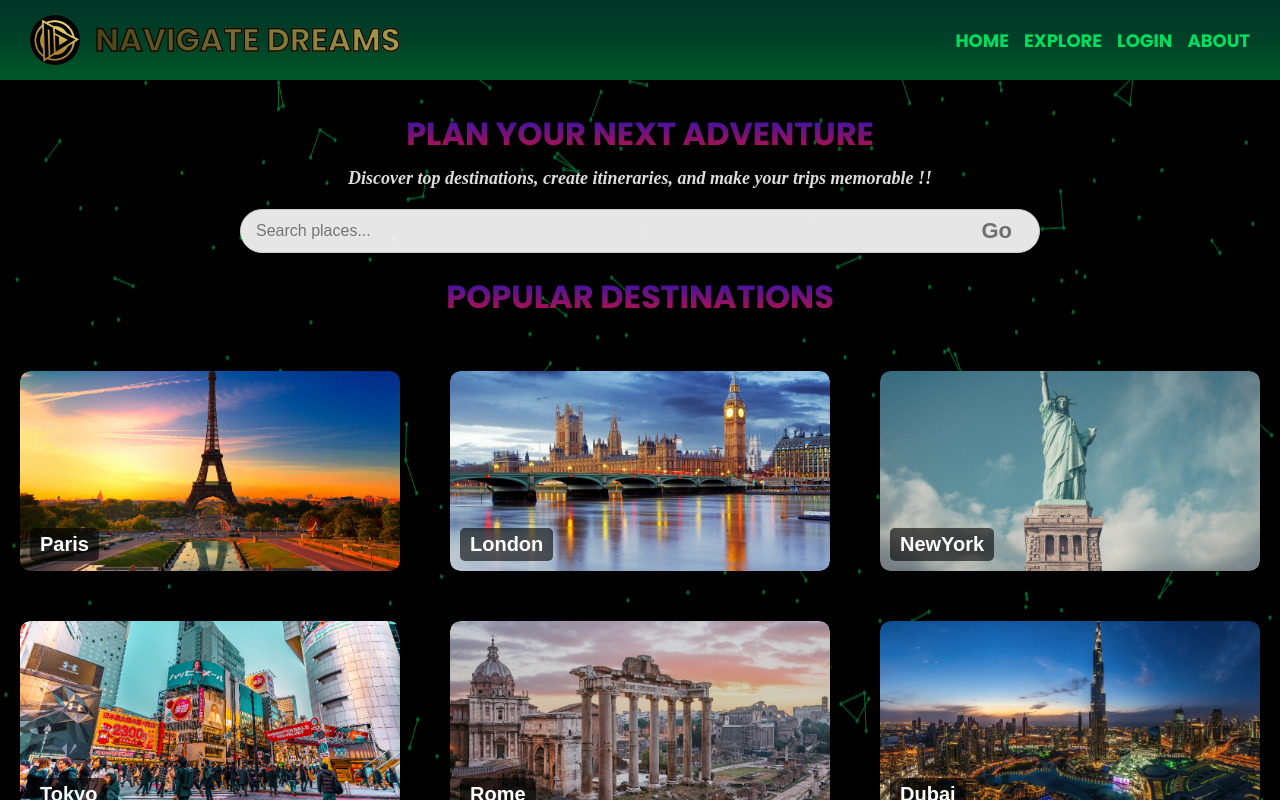
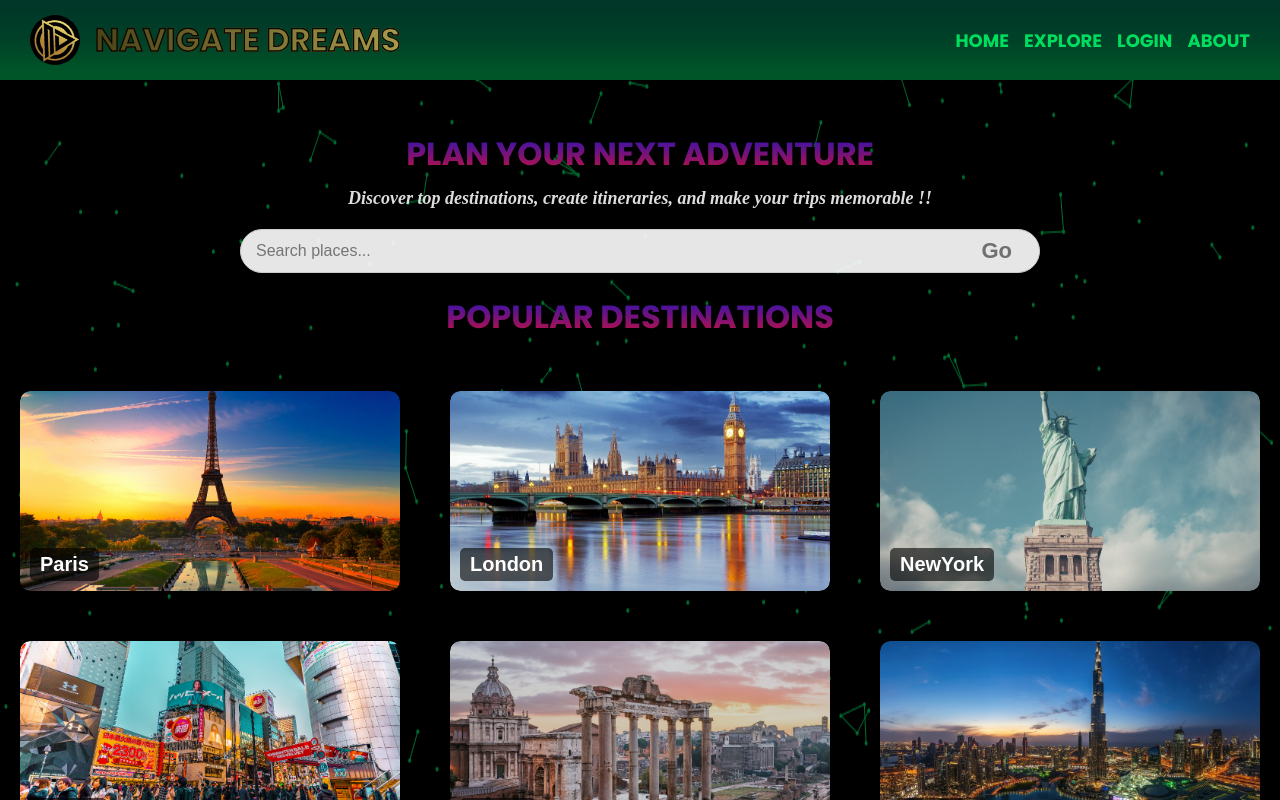
Before and after one commit to Nitheesh141/Navigate-Dreams, a React (Vite) app in the folder ND/: page / in a window 1280 px wide. Shown: the top 800 px of the page. Built offline with nearby package versions, Linux system fonts and the light colour scheme.

Commit message:
nav bar fixed

```diff
--- a/ND/src/App.css
+++ b/ND/src/App.css
@@ -7,7 +7,7 @@
 }
 
 .home-container {
-  padding-top: 50px;
+  padding-top: 70px;
   width: 100%;
   min-height: 100%;
   font-family: Arial, sans-serif;
```
